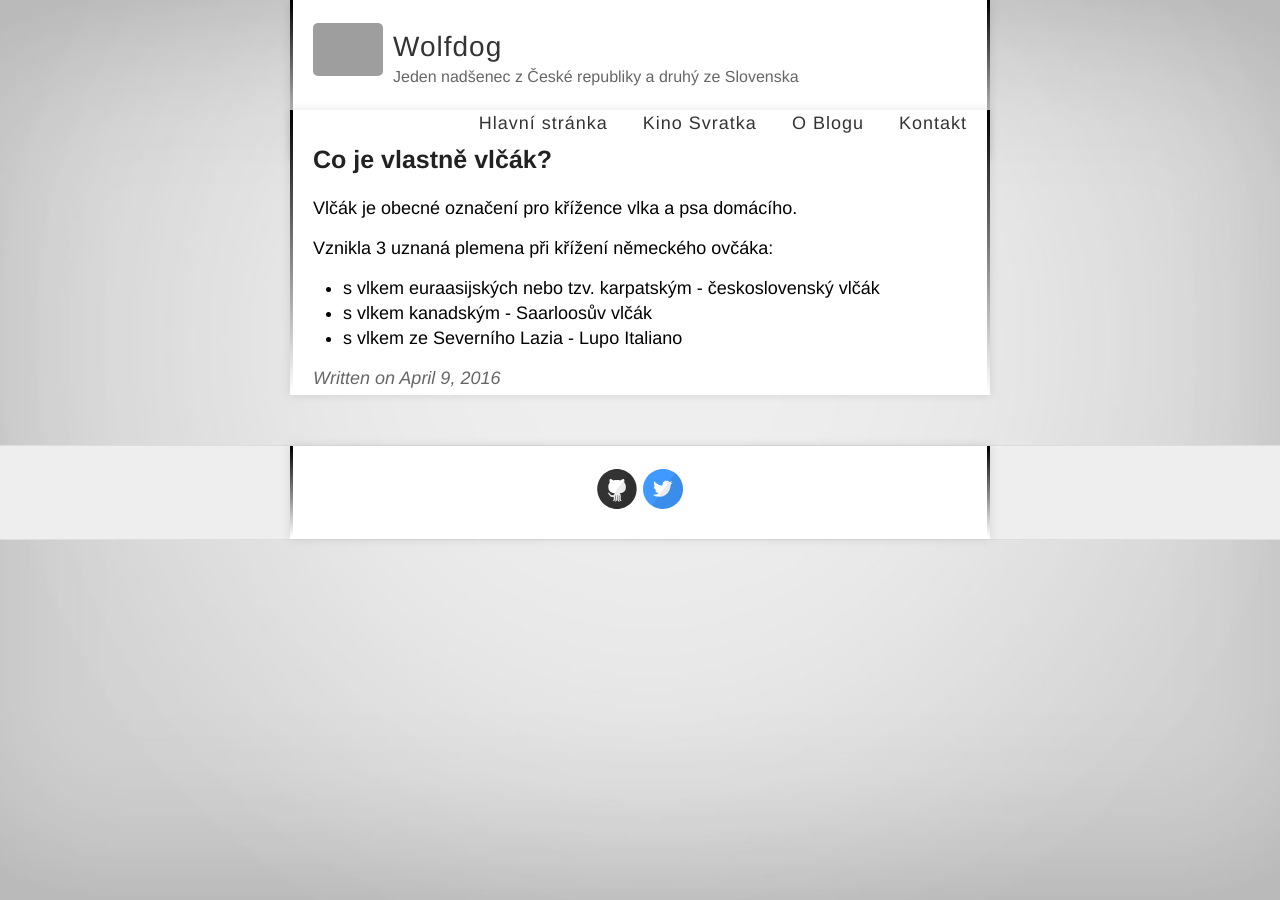
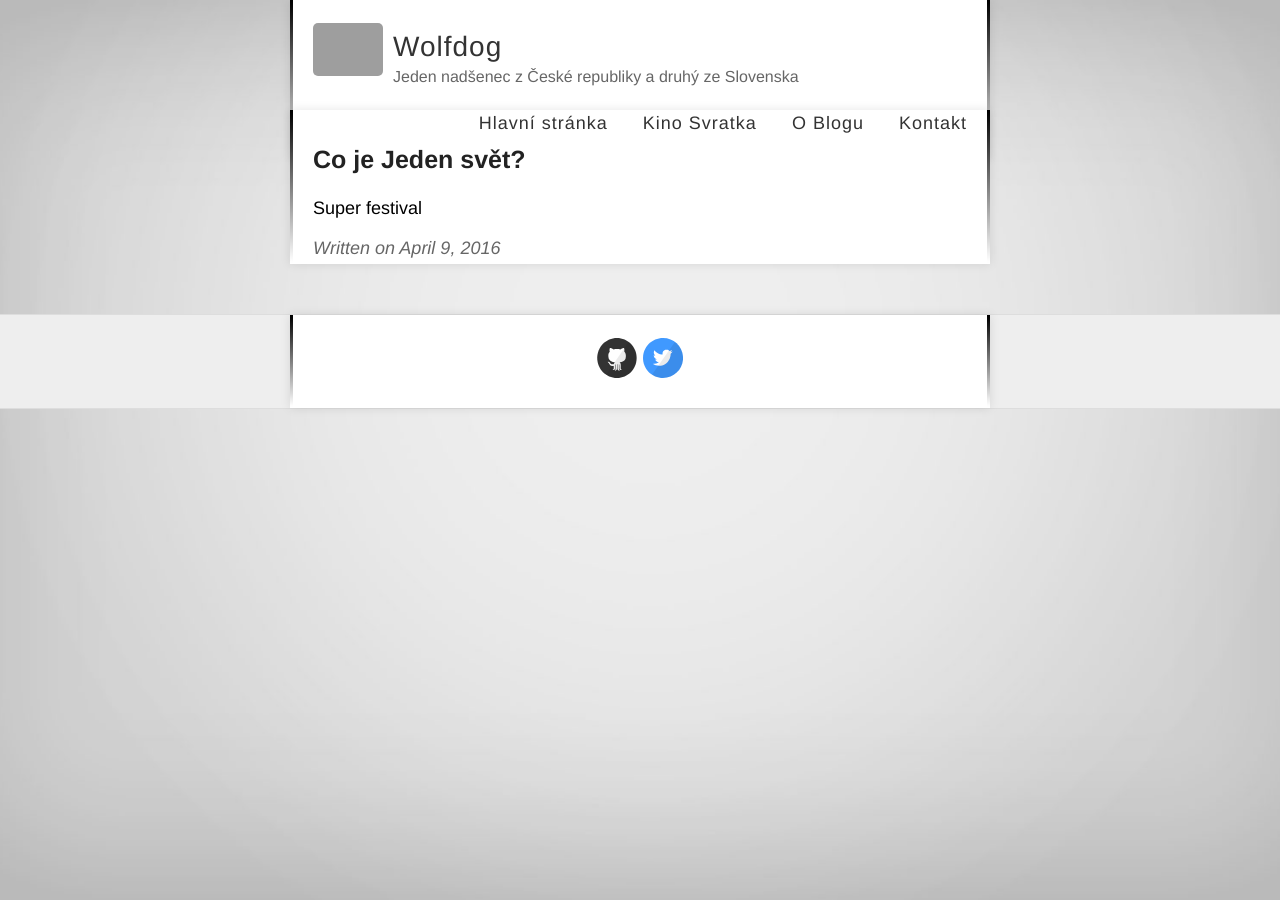
Before and after one commit to Krapina/learn-jekyll, a Jekyll site: the page built from _posts/2016-04-9-First Post.md, in a window 1280 px wide. Built offline with Jekyll 4.4.1, drawn with Linux system fonts in a browser that asks for light colours; grey boxes are pictures that could not be loaded.

Commit message:
první post

```diff
--- a/_posts/2016-04-9-First Post.md
+++ b/_posts/2016-04-9-First Post.md
@@ -1,11 +1,6 @@
 ---
 layout: post
-title: Co je vlastně vlčák?
+title: Co je Jeden svět?
 ---
 
-Vlčák je obecné označení pro křížence vlka a psa domácího.
-
-Vznikla 3 uznaná plemena při křížení německého ovčáka:
-* s vlkem euraasijských nebo tzv. karpatským - československý vlčák
-* s vlkem kanadským - Saarloosův vlčák
-* s vlkem ze Severního Lazia - Lupo Italiano
+Super festival
```
